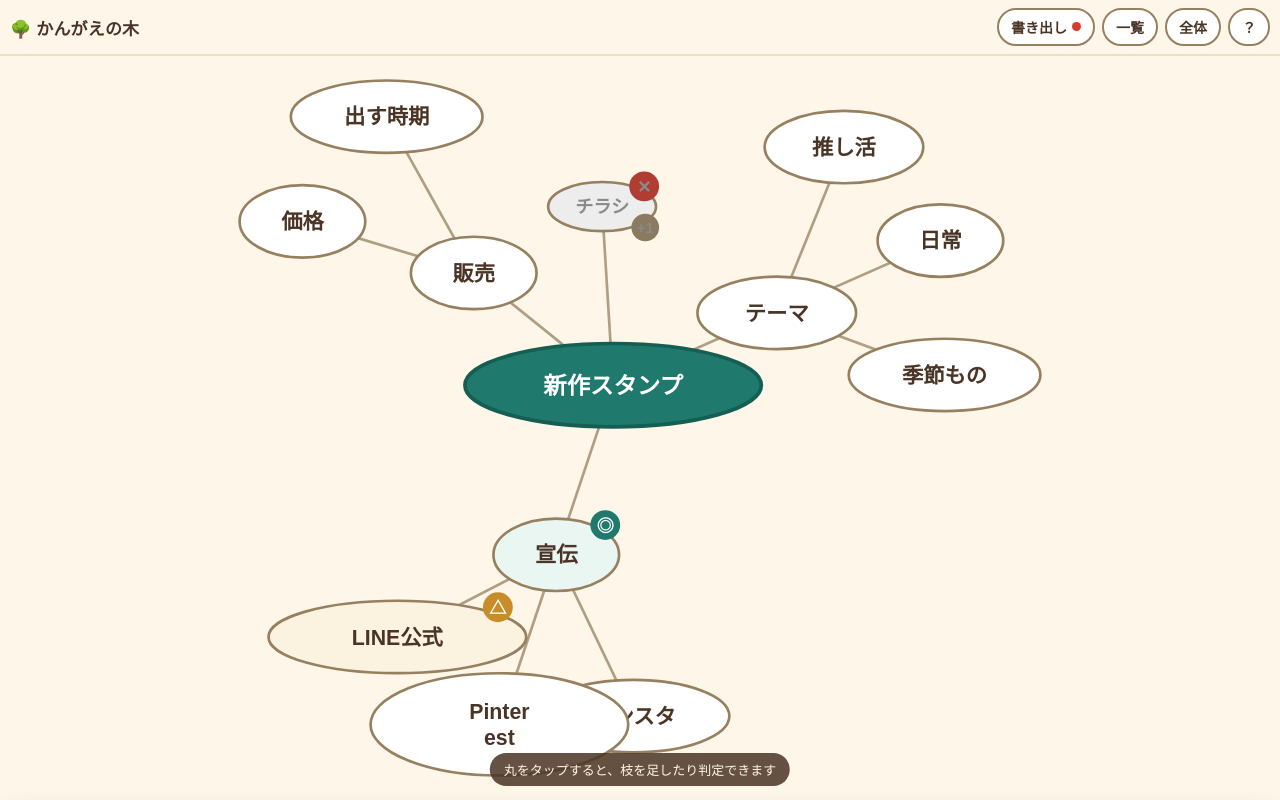
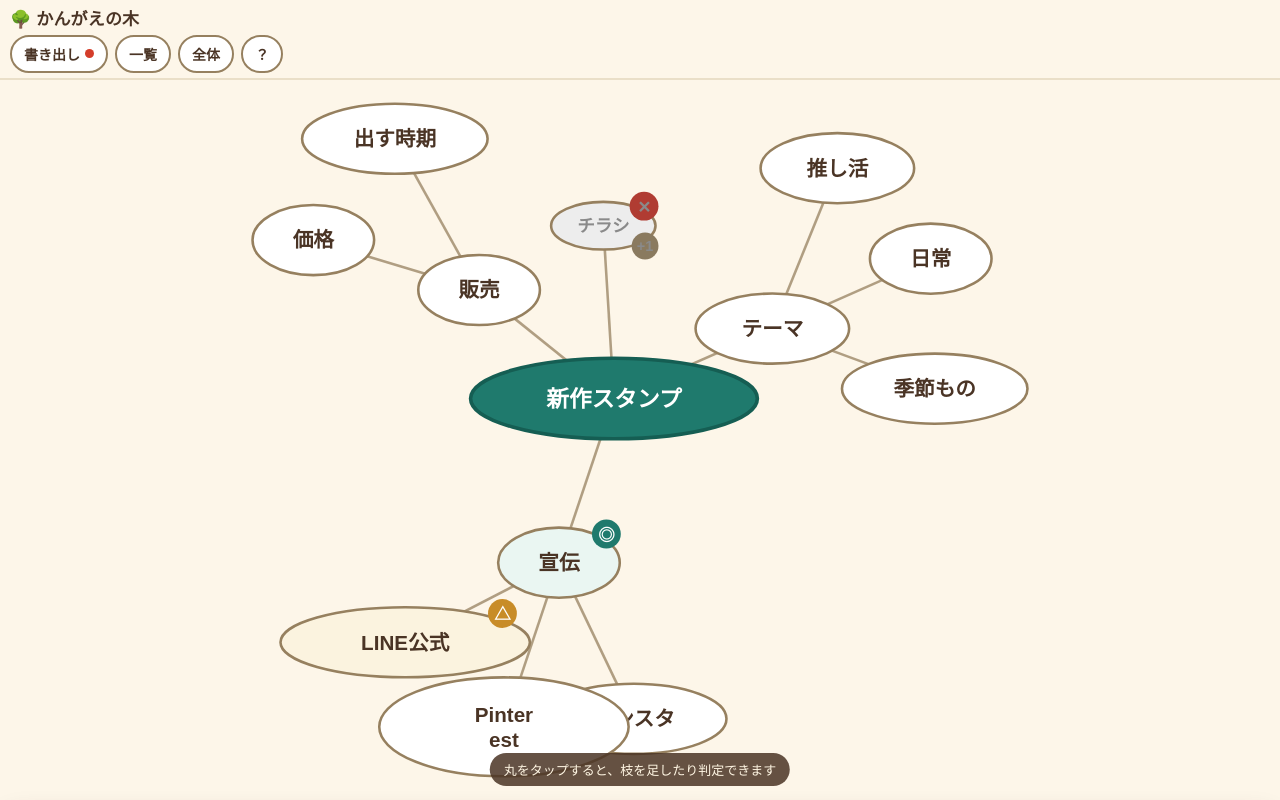
Before and after one commit to komomo0680-oss/kangaenoki, a plain HTML site: page index.html in a window 1280 px wide. Drawn offline with Linux system fonts and the light colour scheme.

Commit message:
Fix topbar title clipping

```diff
--- a/index.html
+++ b/index.html
@@ -17,18 +17,18 @@
   html,body{height:100%;overflow:hidden}
   body{background:var(--bg);color:var(--ink);font-family:"Hiragino Maru Gothic ProN","Hiragino Sans","Noto Sans JP",sans-serif;touch-action:none}
   #topbar{
-    position:fixed;top:0;left:0;right:0;height:56px;z-index:20;
-    display:flex;align-items:center;gap:7px;padding:0 10px;
+    position:fixed;top:0;left:0;right:0;height:80px;z-index:20;
+    display:flex;align-items:center;gap:5px 7px;padding:6px 10px;flex-wrap:wrap;align-content:center;
     background:rgba(253,246,233,.94);border-bottom:2px solid #EADFC8;
   }
-  #topbar .title{font-size:17px;font-weight:800;flex:1;letter-spacing:.01em;white-space:nowrap;overflow:hidden}
+  #topbar .title{font-size:17px;font-weight:800;flex:1 1 100%;letter-spacing:.01em;white-space:nowrap;overflow:hidden}
   #exp-dot{display:none;width:9px;height:9px;border-radius:50%;background:#D43D2A;margin-left:5px;vertical-align:2px}
   .tbtn{
     border:2px solid var(--line);background:var(--card);color:var(--ink);
     border-radius:999px;padding:7px 12px;font-size:14px;font-weight:700;cursor:pointer;white-space:nowrap;
   }
   .tbtn:active{background:#F1E6CF}
-  #stage{position:fixed;inset:0;top:56px}
+  #stage{position:fixed;inset:0;top:80px}
   svg{width:100%;height:100%;display:block}
   .edge{stroke:var(--line);stroke-width:2.5;fill:none;opacity:.75}
   .edge.focus-edge{stroke:var(--teal);stroke-width:3.5;opacity:.9}
```
